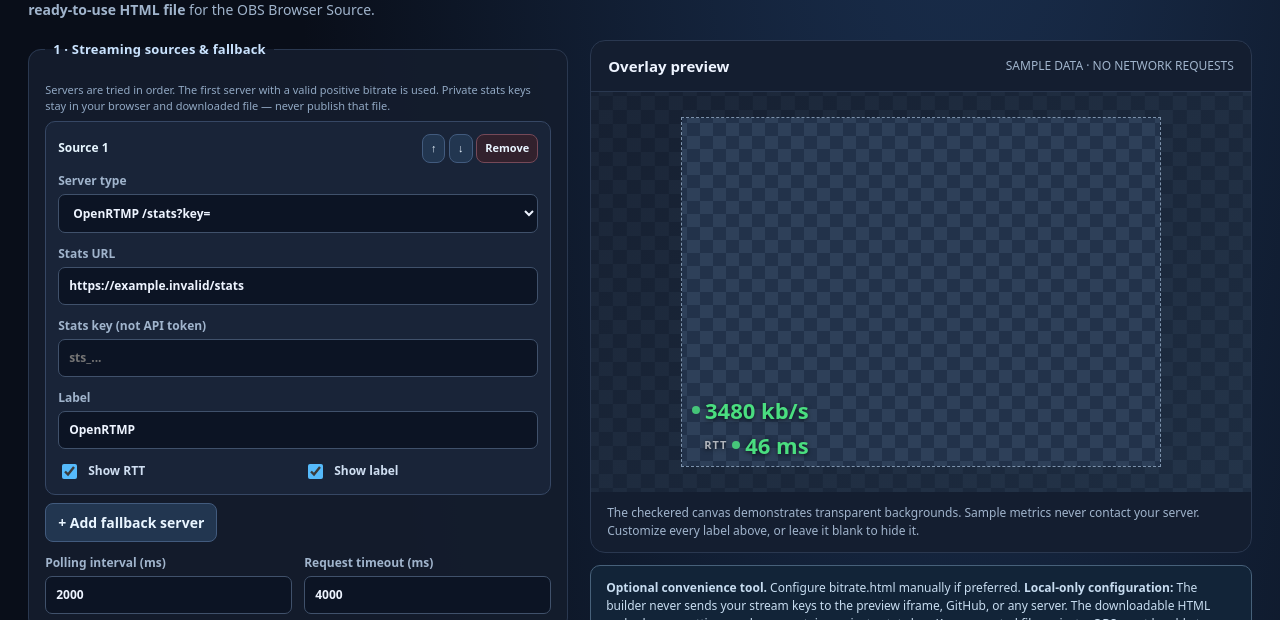
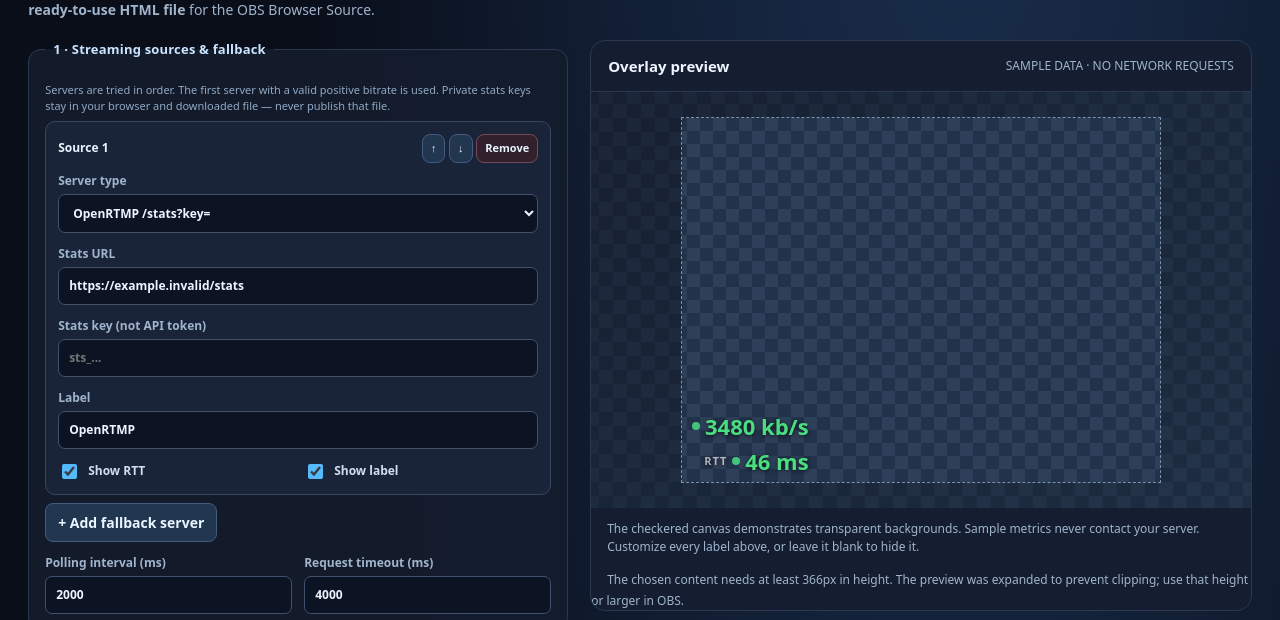
Before and after one commit to AlexanderWagnerDev/stream-server-bitrate, a plain HTML site: page index.html in a window 1280 px wide. Shown: the part 180-800 px from the top of the page. Drawn offline with Linux system fonts and the light colour scheme.

Commit message:
fix: auto-expand generator preview for long labels and widget combinations

```diff
--- a/index.html
+++ b/index.html
@@ -217,6 +217,7 @@ button:focus-visible,input:focus-visible,select:focus-visible{outline:2px solid
       <iframe id="preview" src="bitrate.html?demo=1&amp;srtla=1" title="Live preview of the current overlay settings"></iframe>
     </div>
     <div class="preview-foot">The checkered canvas demonstrates transparent backgrounds. Sample metrics never contact your server. Customize every label above, or leave it blank to hide it.</div>
+    <output id="sizeWarning" aria-live="polite" class="preview-foot"></output>
   </section>
   <div class="notice"><strong>Optional convenience tool.</strong> Configure bitrate.html manually if preferred. <strong>Local-only configuration:</strong> The builder never sends your stream keys to the preview iframe, GitHub, or any server. The downloadable HTML embeds your settings and may contain a private stats key. Keep exported files private. OBS must be able to access your server and respect CORS/HTTPS rules.</div>
   <div class="actions">
@@ -411,6 +412,26 @@ function syncPreview() {
   const settings = {design: state.design, display: state.display, thresholds: state.thresholds};
   iframe.contentWindow.postMessage({type:"bitrate-overlay-preview", settings},
     window.location.origin === "null" ? "*" : window.location.origin);
+  // Keep the live preview fully visible even if custom text wraps into more lines.
+  setTimeout(() => checkPreviewSize(h), 100);
+}
+function checkPreviewSize(requestedHeight) {
+  const frame = $("preview");
+  try {
+    const content = frame.contentDocument?.getElementById("overlay");
+    if (!content) return;
+    const bounds = content.getBoundingClientRect();
+    const requiredHeight = Math.ceil(bounds.bottom + 18);
+    const height = Math.max(requestedHeight, requiredHeight);
+    frame.style.height = height + "px";
+    $("sizeWarning").textContent = requiredHeight > requestedHeight
+      ? "The chosen content needs at least " + requiredHeight +
+        "px in height. The preview was expanded to prevent clipping; use that height or larger in OBS."
+      : "";
+  } catch {
+    // The generator also works if the browser prevents iframe measurements.
+    $("sizeWarning").textContent = "";
+  }
 }
 $("preview").addEventListener("load", syncPreview);
 document.addEventListener("input", event => {
```
